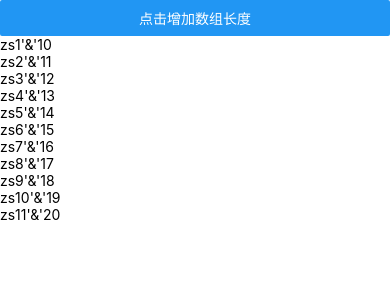
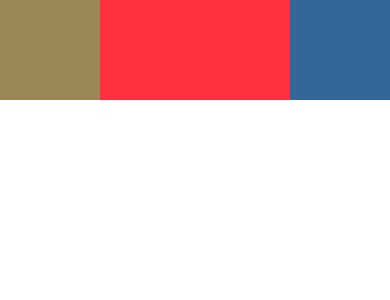
Before and after one commit to yokattasama/react_native_practice_pro_0, a React Native app: screen / in a window 390 px wide. Shown: the top 300 px of the page. Built offline with nearby package versions, Linux system fonts and the light colour scheme; what react-native would draw is missing.

Commit message:
flex布局

```diff
--- a/App.js
+++ b/App.js
@@ -18,7 +18,8 @@ import {
   Button,
   Alert,
   Image,
-  FlatList
+  FlatList,
+  SectionList
 } from 'react-native';
 
 import {
@@ -149,10 +150,56 @@ class LongList extends React.Component {
         )
     }
 }
+class LongSectionList extends React.Component {
+    state = {
+        sectionListData: [
+            {title: 'D', data: ['Devin', 'Dan', 'Dominic']},
+            {title: 'J', data: ['Jackson', 'James', 'Jillian', 'Jimmy', 'Joel', 'John', 'Julie']},
+        ],
+        Alpha: ['A', 'B', 'C', 'D', 'E', 'F', 'G', 'H', 'I', 'J', 'K', 'L', 'M', 'N', 'O', 'P', 'Q', 'R', 'S', 'T', 'U', 'V', 'W', 'X', 'Y', 'Z']
+    }
+    handlePress = () => {
+        let index = Math.floor(Math.random()*(26 - 1) + 1)
+        let newSectionData = [...this.state.sectionListData]
+        newSectionData.push({title: this.state.Alpha[index], data: [this.state.Alpha[index] + index, this.state.Alpha[index] + index + 1]})
+        this.setState({
+            sectionListData: [...newSectionData]
+        })
+    }
+    _keyExtractor (item, index) {
+        return '' + index + Math.random()
+    }
+    render () {
+        return (
+            <>
+               <Button onPress={this.handlePress} title='点击一下'/>
+               <SectionList
+                sections={this.state.sectionListData}
+                renderItem={({item}) => <Text>{item}</Text>}
+                renderSectionHeader={({section}) => <Text>{section.title}</Text>}
+                keyExtractor={this._keyExtractor}
+                />
+            </>
+        )
+    }
+}
+//    <LongList style={styles.list} />
+// <LongSectionList />
+class FlexBox extends React.Component {
+    render () {
+        return (
+            <View style={{ flex: 1, flexDirection: 'row', justifyContent: 'space-between'}}>
+                <View style={{ height: 100, width: 100, backgroundColor: '#985'}}></View>
+                <View style={{ height: 100, width: 100, backgroundColor: '#ff3040', flex: 1 }}></View>
+                <View style={{ height: 100, width: 100, backgroundColor: '#369', alignSelf: 'stretch'}}></View>
+            </View>
+        )
+    }
+}
 const App: () => React$Node = () => {
   return (
     <>
-    <LongList style={styles.list} />
+    <FlexBox />
     </>
   );
 };
```
